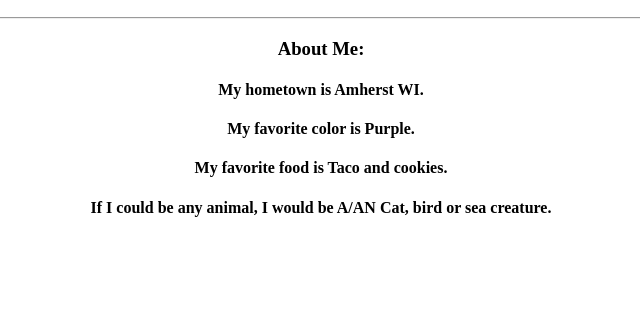
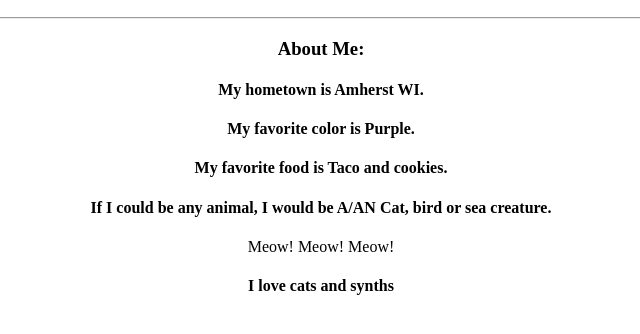
Before and after one commit to jmedd22/My-Profile, a plain HTML site: page index.html in a window 1280 px wide. Shown: the part 110-444 px from the top of the page, without its empty margins (319-959 px from the left). Drawn offline with Linux system fonts and the light colour scheme.

Commit message:
added text about cats and synths

```diff
--- a/index.html
+++ b/index.html
@@ -15,6 +15,8 @@
                     <h4>My favorite color is Purple.</h4>
                     <h4>My favorite food is Taco and cookies.</h4>
                     <h4>If I could be any animal, I would be A/AN Cat, bird or sea creature.</h4>
+                    <p>Meow! Meow! Meow!</p>
+                    <h4>I love cats and synths</h4>
             </div>
           </body>
         </html>
```
